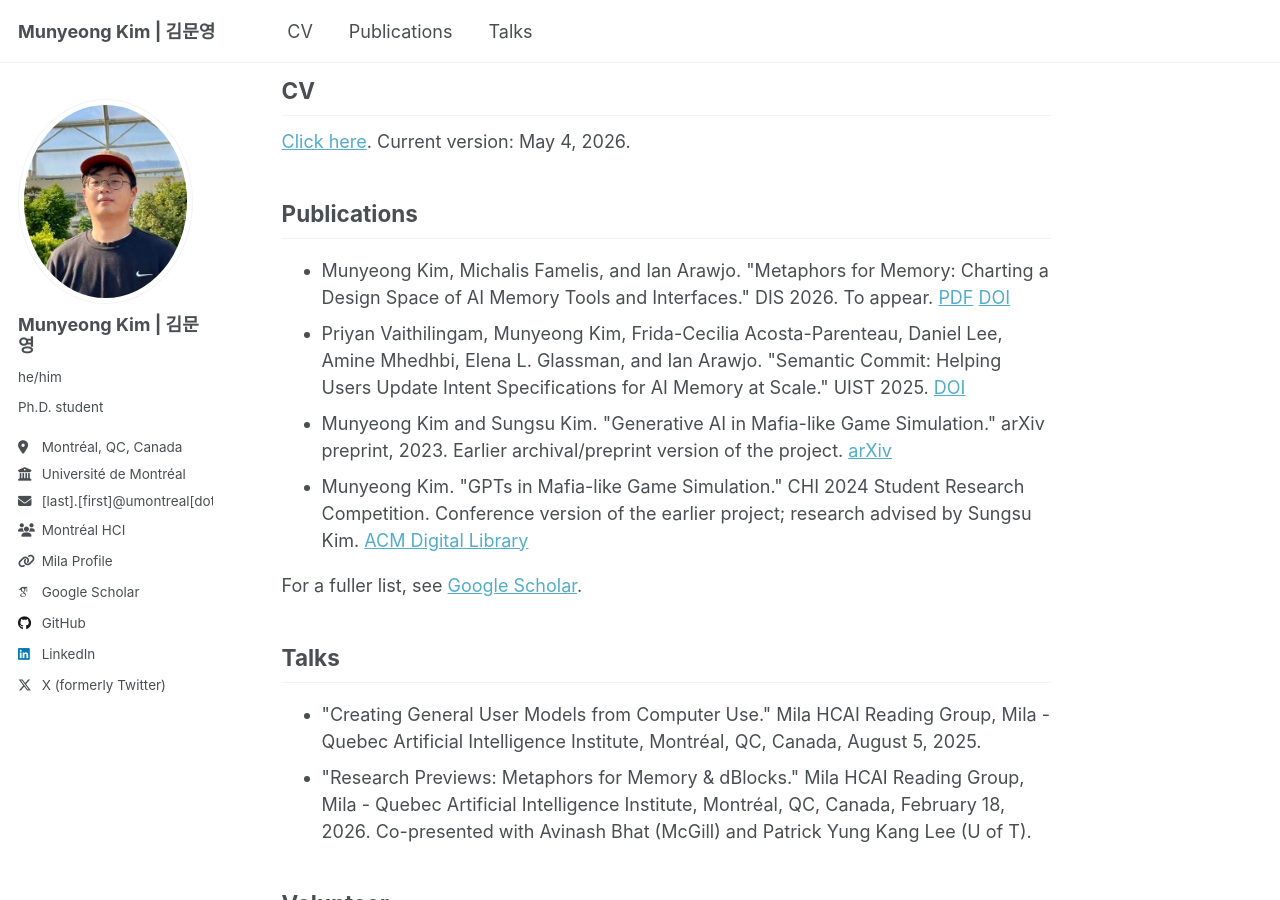
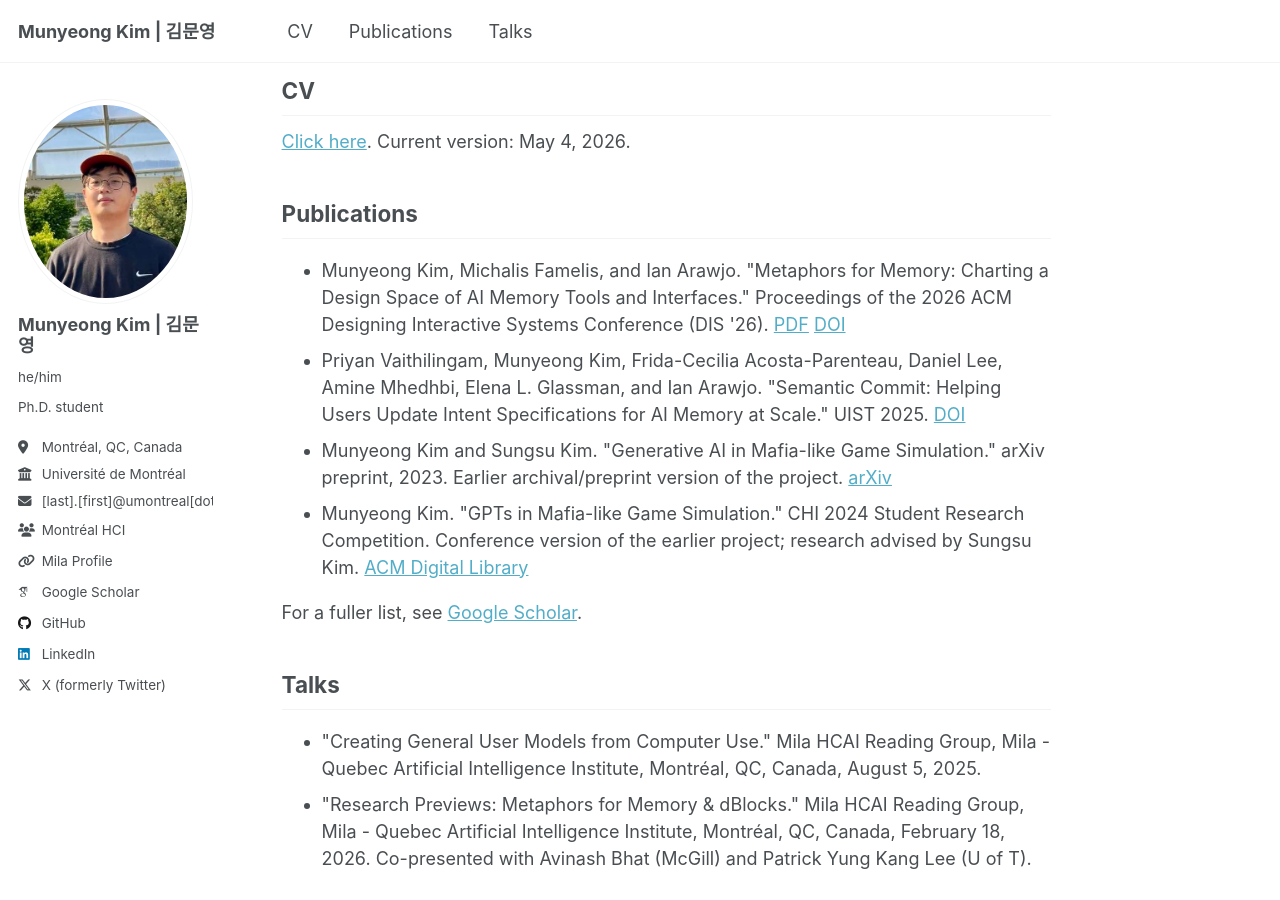
Before and after one commit to MunyeongKim/munyeongkim.github.io, a Jekyll site: the page built from _pages/about.md, in a window 1280 px wide and 900 px high, scrolled down 518 px. Built offline with Jekyll 4.4.1, drawn with Linux system fonts in a browser that asks for light colours; some web fonts are replaced; a script that is not in the unit is left out.

```diff
--- a/_pages/about.md
+++ b/_pages/about.md
@@ -29,7 +29,7 @@ Find Me
 <section id="publications">
   <h2>Publications</h2>
   <ul>
-    <li>Munyeong Kim, Michalis Famelis, and Ian Arawjo. "Metaphors for Memory: Charting a Design Space of AI Memory Tools and Interfaces." DIS 2026. To appear. <a href="/files/dis26-163-metaphors-for-memory.pdf">PDF</a> <a href="https://doi.org/10.1145/3800645.3812979">DOI</a></li>
+    <li>Munyeong Kim, Michalis Famelis, and Ian Arawjo. "Metaphors for Memory: Charting a Design Space of AI Memory Tools and Interfaces." Proceedings of the 2026 ACM Designing Interactive Systems Conference (DIS '26). <a href="/files/dis26-163-metaphors-for-memory.pdf">PDF</a> <a href="https://doi.org/10.1145/3800645.3812979">DOI</a></li>
     <li>Priyan Vaithilingam, Munyeong Kim, Frida-Cecilia Acosta-Parenteau, Daniel Lee, Amine Mhedhbi, Elena L. Glassman, and Ian Arawjo. "Semantic Commit: Helping Users Update Intent Specifications for AI Memory at Scale." UIST 2025. <a href="https://doi.org/10.1145/3746059.3747778">DOI</a></li>
     <li>Munyeong Kim and Sungsu Kim. "Generative AI in Mafia-like Game Simulation." arXiv preprint, 2023. Earlier archival/preprint version of the project. <a href="https://arxiv.org/abs/2309.11672">arXiv</a></li>
     <li>Munyeong Kim. "GPTs in Mafia-like Game Simulation." CHI 2024 Student Research Competition. Conference version of the earlier project; research advised by Sungsu Kim. <a href="https://dl.acm.org/doi/10.1145/3613905.3647958">ACM Digital Library</a></li>
```
Also changed, not shown: _publications/2026-06-13-metaphors-for-memory.md (+2 -2 lines).
